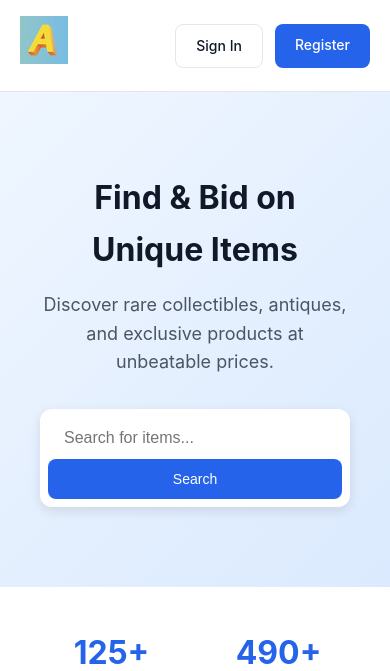
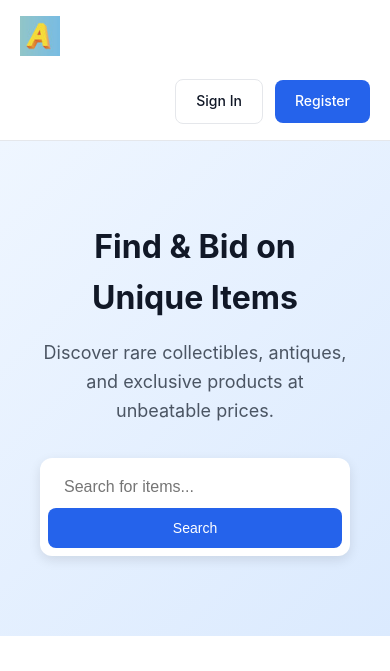
Before and after one commit to ashique12009/bidify-auction-system, a Laravel app: page / in a window 390 px wide. Shown: the top 671 px of the page. Run offline with Laravel 12, Linux system fonts and the light colour scheme; data that the repository does not hold is empty; style sheets or scripts are compiled from the project's sources; parts of the project's set-up code (start-up, migrations or seed data) failed here and were passed over; some web fonts are replaced.

Commit message:
style update

```diff
--- a/public/css/frontend-style.css
+++ b/public/css/frontend-style.css
@@ -79,9 +79,11 @@ body {
 
 .header-content {
   display: flex;
+  flex-wrap: wrap;
   align-items: center;
   justify-content: space-between;
   padding: 16px 20px;
+  gap: 12px;
 }
 
 .logo {
@@ -91,9 +93,16 @@ body {
   text-decoration: none;
 }
 
+.logo img {
+  max-height: 40px;
+  width: auto;
+}
+
 .nav {
   display: flex;
   gap: 32px;
+  align-items: center;
+  flex-wrap: wrap;
 }
 
 .nav a {
@@ -107,9 +116,44 @@ body {
   color: var(--primary);
 }
 
-.header-actions {
+.header-actions,
+.header-action {
   display: flex;
   gap: 12px;
+  align-items: center;
+  flex-wrap: wrap;
+  min-width: 0;
+}
+
+.header-actions .dropdown,
+.header-action .dropdown {
+  display: flex;
+  align-items: center;
+}
+
+.header-actions .dropdown-toggle,
+.header-action .dropdown-toggle {
+  display: inline-flex;
+  align-items: center;
+  justify-content: center;
+  min-width: 120px;
+}
+
+@media (max-width: 900px) {
+  .header-content {
+    justify-content: space-between;
+  }
+
+  .nav {
+    width: 100%;
+    justify-content: center;
+  }
+
+  .header-actions,
+  .header-action {
+    width: 100%;
+    justify-content: flex-end;
+  }
 }
 
 /* Hero Section */
```
